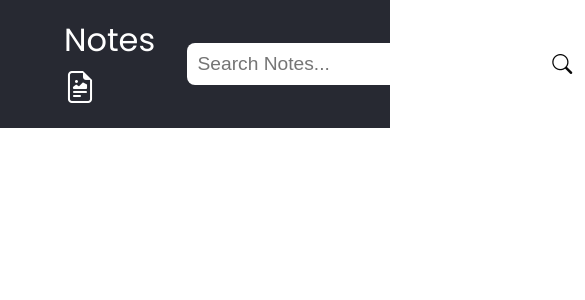
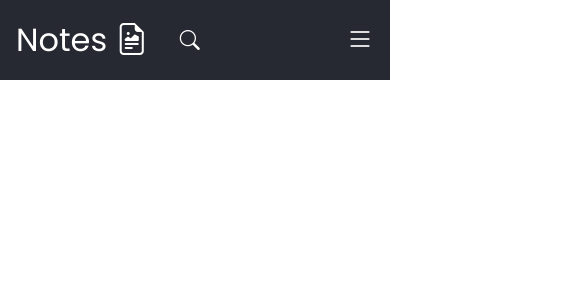
Before and after one commit to SanjeevMhn/vueNotes, a Vue app: page / in a window 390 px wide. Shown: the top 300 px of the page, 585 px wide, since content can reach past the window. Built offline with nearby package versions, Linux system fonts and the light colour scheme.

Commit message:
[ADDED]:responsive design to navbar

```diff
--- a/src/components/Navbar.vue
+++ b/src/components/Navbar.vue
@@ -19,6 +19,9 @@
             <input type="text" name="search" id="" class="search-input" placeholder="Search Notes...">
             <i class="bi bi-search"></i>
         </div>
+        <button class="side-nav-toggler" type="button">
+            <i class="bi bi-list"></i>
+        </button>
         <ul class="nav-list">
            <li class="nav-list__item" :class="{'nav-list__item--active':index===0}" v-for="(menu,index) in menus" :key="index">
                <a href="javascript:void(0)" class="nav-list__link-item">
@@ -35,7 +38,8 @@
         --nav-color: #272932;
         width: 100%;
         background-color: var(--nav-color);
-        padding: 1rem 4rem;
+        /* padding: 1rem 4rem; */
+        padding: 1rem;
         display: flex;
         font-family: 'Poppins',sans-serif;
         align-items: center;
@@ -50,7 +54,7 @@
         position: relative;
         display: flex;
         align-items: center;
-        min-width: 25rem;
+        /* min-width: 25rem; */
     }
     .primary-nav .search-section .search-input{
         margin: 0;
@@ -58,21 +62,34 @@
         font-size: 1.2rem;
         color: #090909;
         padding: 0.65rem;
+        display: none;
         border-radius: 8px;
         outline: none;
         border: none;
     }
     .primary-nav .search-section i{
-        position: absolute;
         font-size: 1.25rem;
         right: 15px;
-        color: #090909;
+        /* color: #090909; */
+        color: #fff;
     }
+    .primary-nav .side-nav-toggler{
+        padding: 0;
+        margin: 0;
+        background: none;
+        color: #fff;
+        font-size: 1.75rem;
+        border: none;
+        outline: none;
+        margin-left: auto;
+    }
+
     .primary-nav .nav-list{
+        display: none;
         list-style-type: none;
         padding: 0;
         margin: 0;
-        display: flex;
+        /* display: flex; */
         gap: 0.75rem;
         margin-left: auto;
     }
@@ -97,4 +114,37 @@
         bottom: 0;
         background-color: #fff;
     }
+
+    @media screen and (min-width: 768px){
+        .primary-nav .search-section{
+            min-width: 20rem;
+        }
+        .primary-nav .search-section .search-input{
+            display: block;
+        }
+        .primary-nav .search-section i{
+            position: absolute;
+            color: #090909;
+        }
+    }
+
+    @media screen and (min-width: 992px){
+        .primary-nav{
+            padding: 1rem 4rem;
+        }
+        .primary-nav .search-section{
+            min-width: 25rem;
+        }
+
+
+    }
+
+    @media screen and (min-width: 1200px) {
+       .primary-nav .nav-list{
+           display: flex;
+       }
+       .primary-nav .side-nav-toggler{
+           display: none;
+       }
+    }
 </style>
```
